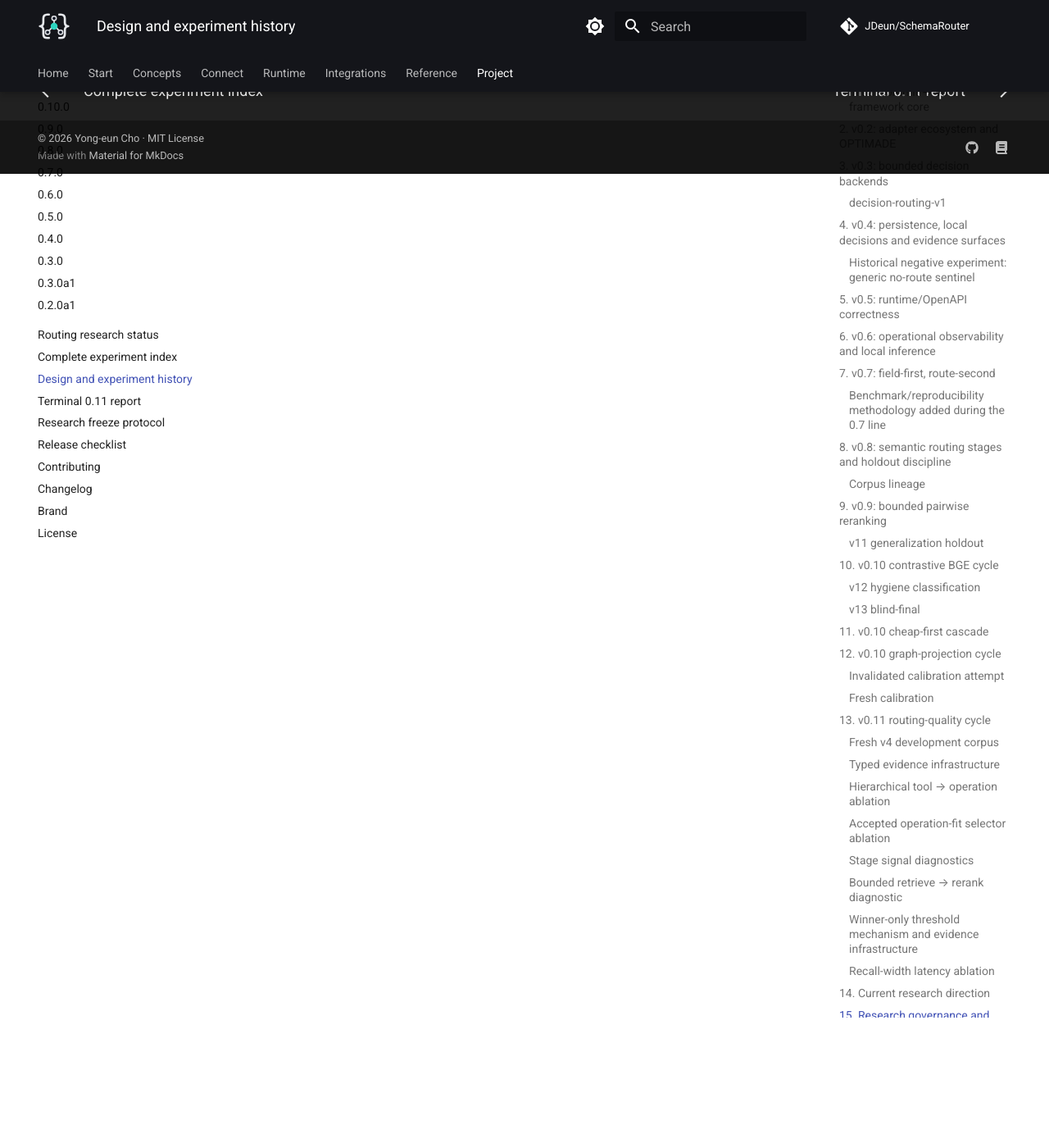
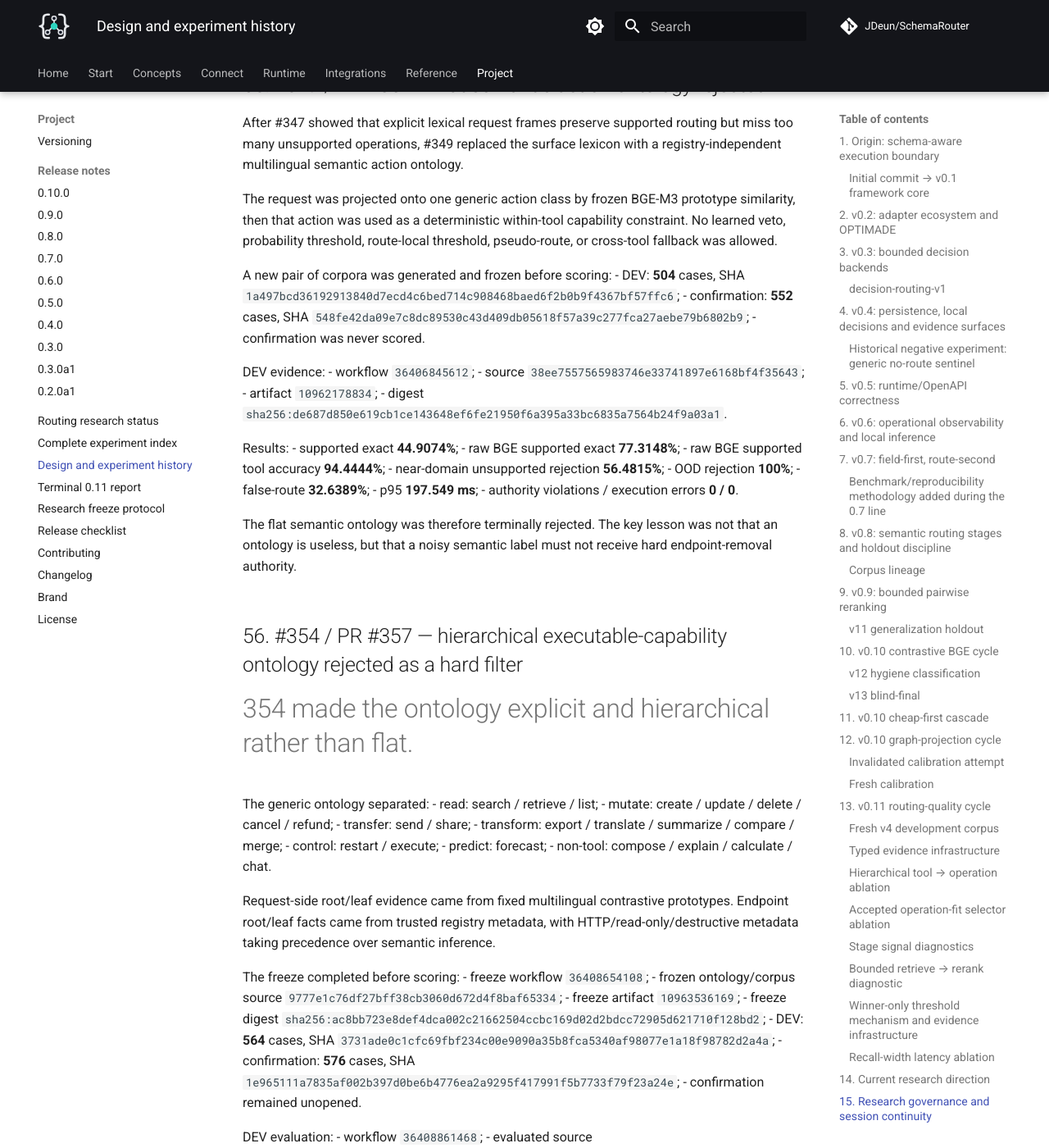
Before and after one commit to JDeun/SchemaRouter, an MkDocs documentation site: the page built from docs/research/design-and-experiment-history.md, in a window 1280 px wide and 1400 px high, scrolled down 72056 px. Shown: the whole window at 82% size. Built offline with MkDocs 1.6.1 and Material for MkDocs 9.7.7, drawn with Linux system fonts in a browser that asks for light colours; comment, search, counter and statistics services are not loaded; some of the changed text lies outside the part shown.

Commit message:
research: add flat and hierarchical ontology terminal history

```diff
--- a/docs/research/design-and-experiment-history.md
+++ b/docs/research/design-and-experiment-history.md
@@ -2554,3 +2554,101 @@ unscored.
 The architectural lesson is useful: the next materially new signal should improve **query-side
 operation-frame coverage** without returning to endpoint-similarity membership thresholds and
 without sacrificing the high supported-route retention demonstrated here.
+
+
+## 55. #349 / PR #352 — flat semantic action ontology rejected
+
+After #347 showed that explicit lexical request frames preserve supported routing but miss too many
+unsupported operations, #349 replaced the surface lexicon with a registry-independent multilingual
+semantic action ontology.
+
+The request was projected onto one generic action class by frozen BGE-M3 prototype similarity, then
+that action was used as a deterministic within-tool capability constraint. No learned veto,
+probability threshold, route-local threshold, pseudo-route, or cross-tool fallback was allowed.
+
+A new pair of corpora was generated and frozen before scoring:
+- DEV: **504** cases, SHA
+  `1a497bcd36192913840d7ecd4c6bed714c908468baed6f2b0b9f4367bf57ffc6`;
+- confirmation: **552** cases, SHA
+  `548fe42da09e7c8dc89530c43d409db05618f57a39c277fca27aebe79b6802b9`;
+- confirmation was never scored.
+
+DEV evidence:
+- workflow `36406845612`;
+- source `38ee7557565983746e33741897e6168bf4f35643`;
+- artifact `10962178834`;
+- digest
+  `sha256:de687d850e619cb1ce143648ef6fe21950f6a395a33bc6835a7564b24f9a03a1`.
+
+Results:
+- supported exact **44.9074%**;
+- raw BGE supported exact **77.3148%**;
+- raw BGE supported tool accuracy **94.4444%**;
+- near-domain unsupported rejection **56.4815%**;
+- OOD rejection **100%**;
+- false-route **32.6389%**;
+- p95 **197.549 ms**;
+- authority violations / execution errors **0 / 0**.
+
+The flat semantic ontology was therefore terminally rejected. The key lesson was not that an ontology
+is useless, but that a noisy semantic label must not receive hard endpoint-removal authority.
+
+## 56. #354 / PR #357 — hierarchical executable-capability ontology rejected as a hard filter
+
+#354 made the ontology explicit and hierarchical rather than flat.
+
+The generic ontology separated:
+- read: search / retrieve / list;
+- mutate: create / update / delete / cancel / refund;
+- transfer: send / share;
+- transform: export / translate / summarize / compare / merge;
+- control: restart / execute;
+- predict: forecast;
+- non-tool: compose / explain / calculate / chat.
+
+Request-side root/leaf evidence came from fixed multilingual contrastive prototypes. Endpoint
+root/leaf facts came from trusted registry metadata, with HTTP/read-only/destructive metadata taking
+precedence over semantic inference.
+
+The freeze completed before scoring:
+- freeze workflow `36408654108`;
+- frozen ontology/corpus source
+  `9777e1c76df27bff38cb3060d672d4f8baf65334`;
+- freeze artifact `10963536169`;
+- freeze digest
+  `sha256:ac8bb723e8def4dca002c21662504ccbc169d02d2bdcc72905d621710f128bd2`;
+- DEV: **564** cases, SHA
+  `3731ade0c1cfc69fbf234c00e9090a35b8fca5340af98077e1a18f98782d2a4a`;
+- confirmation: **576** cases, SHA
+  `1e965111a7835af002b397d0be6b4776ea2a9295f417991f5b7733f79f23a24e`;
+- confirmation remained unopened.
+
+DEV evaluation:
+- workflow `36408861468`;
+- evaluated source `250845bba058a704ab50cdde43326cc1e5c26d62`;
+- the workflow first verified all frozen ontology/corpus files were byte-identical to the frozen
+  source;
+- artifact `10964025921`;
+- digest
+  `sha256:40eb58bc091380257409d93b662bbfbfa9b966e8c752b9a63df04b68237f7e2b`.
+
+Results:
+- supported exact **30.4167%**;
+- raw BGE supported exact **85.4167%**;
+- raw BGE supported tool accuracy **100%**;
+- near-domain rejection **68.6508%**;
+- OOD rejection **88.8889%**;
+- false-route **26.8519%**;
+- p95 **164.328 ms**;
+- authority violations / execution errors **0 / 0**.
+
+This was a strong architectural negative result. On this new DEV, the raw BGE ranker already met the
+supported exact target and identified the correct tool for every supported case. The hierarchical
+ontology hard filter then destroyed that good signal.
+
+Decision: **terminal reject without row-driven repair**.
+
+The resulting design rule for the next candidate is sharper:
+
+> keep ontology as structured capability metadata and negative evidence, but do not let noisy
+> semantic ontology projection select, rerank, or remove supported endpoints.
```
